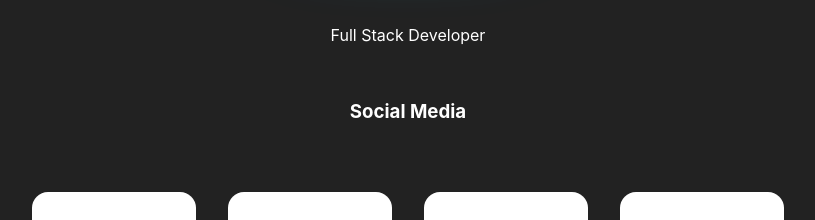
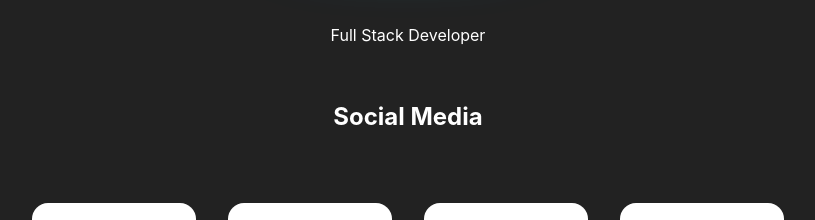
Before and after one commit to PabloTutorMoegle/pablotutormoegle.dev, a React (Vite) app: page / in a window 1280 px wide. Shown: the part 391-611 px from the top of the page, without its empty margins (232-1047 px from the left). Built offline with nearby package versions, Linux system fonts and the light colour scheme.

Commit message:
pablo been here

```diff
--- a/src/App.jsx
+++ b/src/App.jsx
@@ -13,7 +13,13 @@ function App() {
         <h2>Pablo Tutor Moegle </h2>
         <p>Full Stack Developer</p>
       </div>
-      <h3 style={{ padding: "2rem" }}>Social Media</h3>
+      <h2 style={{ padding: "2rem" }}>Social Media</h2>
+
+      {/*
+          hay que hacer esto de forma limpia y ordenada, tenerlo todo aqui esta quedando muy desordenado,
+          ideas para hacerlo con un array de objetos y un map, o con un componente que reciba un array de objetos, ya veremos
+      */}
+
       <div className="divCards">
         <a href="https://github.com/PabloTutorMoegle">
           <Card title = "Github" image = "https://unavatar.io/github" />
```
